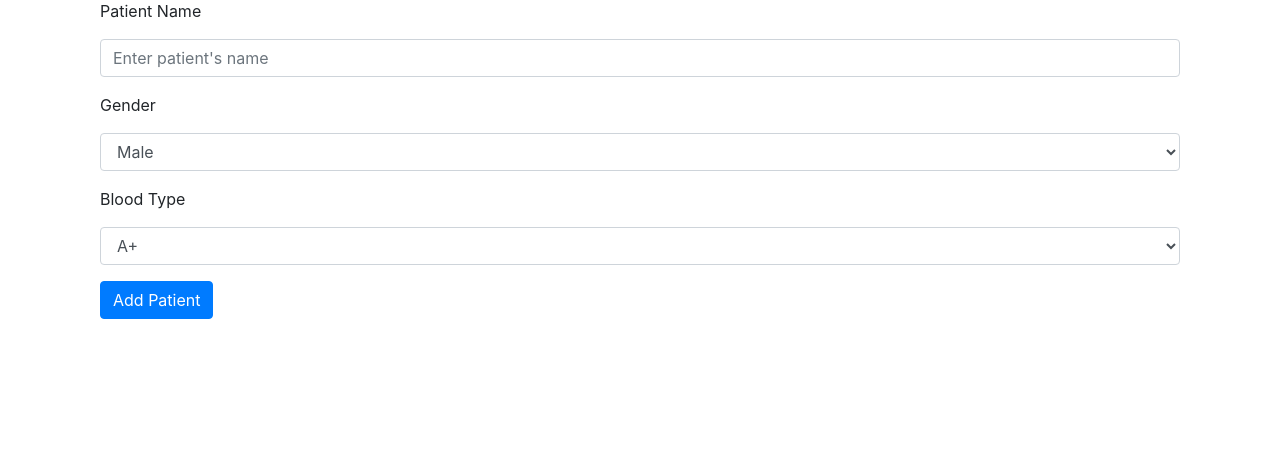
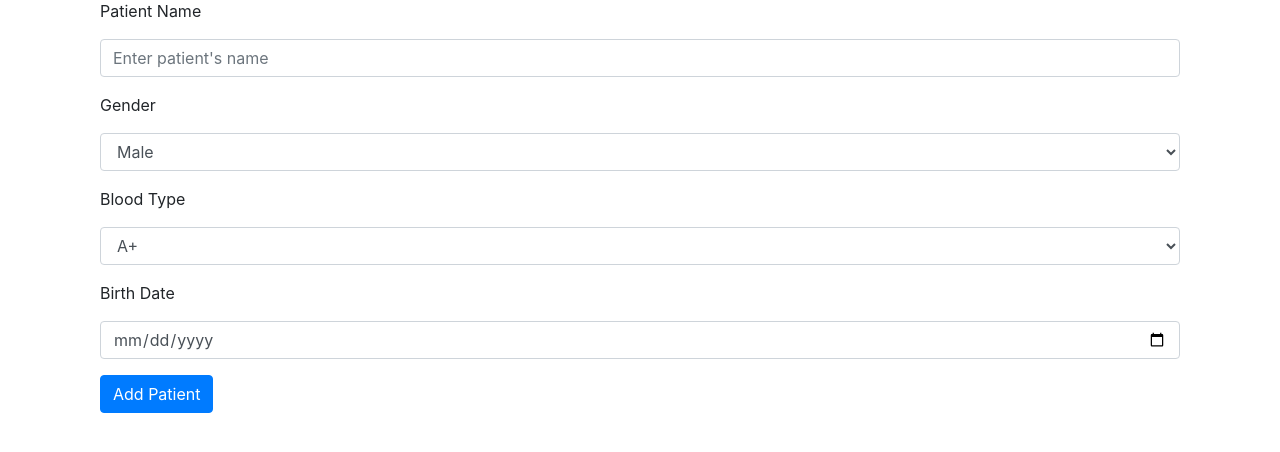
Before and after one commit to mohammadmasry/EHR_PROJ_hub, a Flask app: page /add in a window 1280 px wide. Shown: the part 167-619 px from the top of the page. Run offline with Flask 3, Linux system fonts and the light colour scheme; a user stored in the database is signed in; some libraries are stand-ins or nearby versions.

Commit message:
datebirth for patient

```diff
--- a/app.py
+++ b/app.py
@@ -37,13 +37,15 @@ class Patient(db.Model):
     name = db.Column(db.Text, nullable=False)
     gender = db.Column(db.String(50), nullable=False)
     blood_type = db.Column(db.String(50), nullable=False)
+    birth_date = db.Column(db.Date, nullable=False, default='2000-01-01')
     doctor_id = db.Column(db.Integer, db.ForeignKey('doctors.id'))
     medical_records = db.relationship('MedicalRecord', backref='patient', lazy=True)
 
-    def __init__(self, name, gender,blood_type ,doctor_id=None):
+    def __init__(self, name, gender,blood_type, birth_date ,doctor_id=None):
         self.name = name
         self.doctor_id = doctor_id
         self.gender = gender
+        self.birth_date = birth_date
         self.blood_type = blood_type
 
 class MedicalRecord(db.Model):
@@ -109,11 +111,12 @@ def add_patient():
     if form.validate_on_submit():
         name = form.name.data
         gender = form.gender.data  # Get gender from the form
+        birth_date = form.birth_date.data  # New field
         blood_type = form.blood_type.data  # Get blood type from the form
         doctor_id = current_user.id
 
         # Create a new patient object with all required fields
-        new_patient = Patient(name=name, gender=gender, blood_type=blood_type, doctor_id=doctor_id)
+        new_patient = Patient(name=name, gender=gender, birth_date=birth_date, blood_type=blood_type, doctor_id=doctor_id)
         db.session.add(new_patient)
         db.session.commit()
 
--- a/forms.py
+++ b/forms.py
@@ -1,6 +1,7 @@
 from flask_wtf import FlaskForm
 from wtforms import StringField, PasswordField, IntegerField, SubmitField, SelectField
 from wtforms.validators import DataRequired, EqualTo
+from wtforms.fields import DateField
 
 class LoginForm(FlaskForm):
     username = StringField('Username', validators=[DataRequired()])
@@ -16,6 +17,7 @@ class RegistrationForm(FlaskForm):
 class AddPatientForm(FlaskForm):
     name = StringField('Patient Name', validators=[DataRequired()])
     gender = SelectField('Gender', choices=[('male', 'Male'),('female', 'Female')], validators=[DataRequired()])
+    birth_date = DateField('Birth Date', format='%Y-%m-%d', validators=[DataRequired()])  # New field
     blood_type = SelectField('Blood Type', choices=[
         ('a-positive', 'A+'),
         ('a-negative', 'A-'),
@@ -26,6 +28,7 @@ class AddPatientForm(FlaskForm):
         ('o-positive', 'O+'),
         ('o-negative', 'O-')
     ], validators=[DataRequired()])
+
     submit = SubmitField('Add Patient')
 
 
--- a/templates/add.html
+++ b/templates/add.html
@@ -23,6 +23,12 @@
             {{ form.blood_type(class="form-control", id="blood_type") }}
         </div>
 
+        <!-- Birth Date Field -->
+        <div class="form-group">
+            <label for="birth_date">{{ form.birth_date.label }}</label>
+            {{ form.birth_date(class="form-control", id="birth_date", placeholder="YYYY-MM-DD") }}
+        </div>
+
         <!-- Submit Button -->
         <button type="submit" class="btn btn-primary">Add Patient</button>
     </form>
--- a/templates/list.html
+++ b/templates/list.html
@@ -9,7 +9,9 @@
                 <th>Name</th>
                 <th>Gender</th>
                 <th>Blood Type</th>
+                <th>Birthday</th>
                 <th>Record</th>
+
             </tr>
         </thead>
         <tbody>
@@ -19,6 +21,8 @@
                 <td>{{ patient.name }}</td>
                 <td>{{ patient.gender }}</td>
                 <td>{{ patient.blood_type }}</td>
+                <td>{{ patient.birth_date }}</td>
+
                 <td>
                     <a href="{{ url_for('medical_records', patient_id=patient.id) }}" class="btn btn-primary btn-sm">View</a>
                 </td>
```
Also changed, not shown: migrations/versions/b3c47219ce3d_added_birth_date_to_patient.py (renamed from migrations/versions/720f05336254_new_one.py, +5 -4 lines), data.sqlite.
